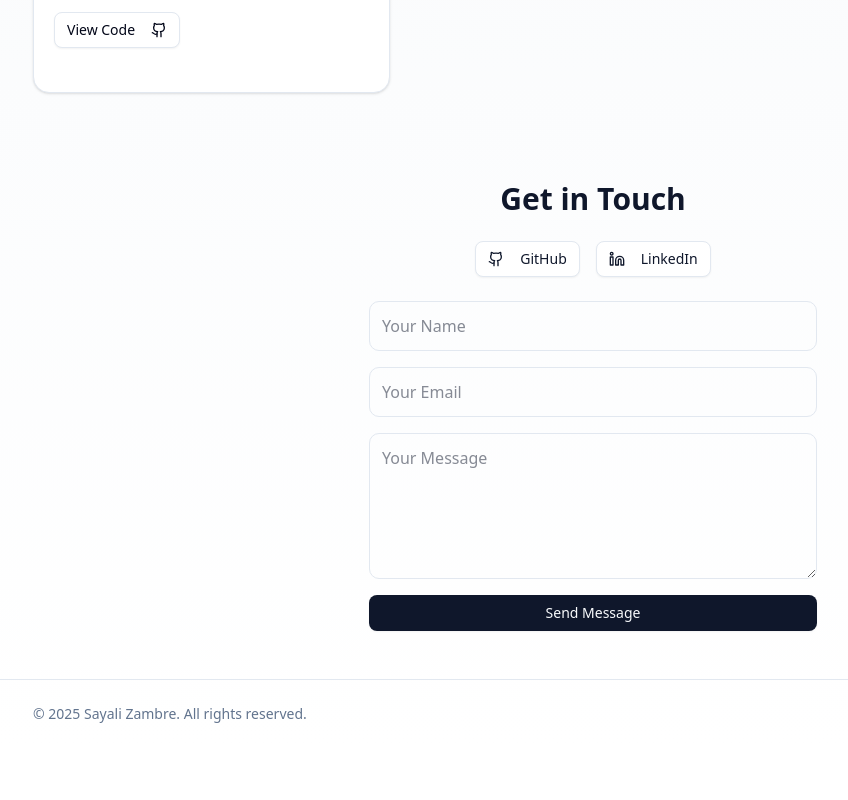
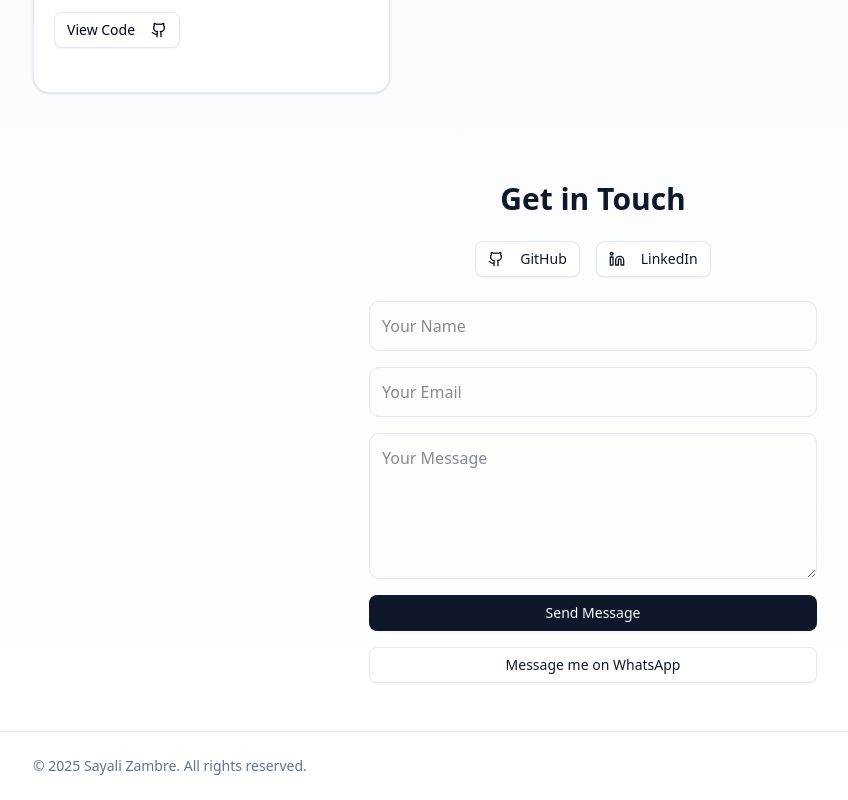
Before and after one commit to sayaliz23/portfolio, a Next.js app: page / in a window 1280 px wide. Shown: the part 1538-2338 px from the top of the page, without its empty margins (47-895 px from the left). Before the commit the page ends 2286 px from the top, so only its background shows below. Built offline with nearby package versions, Linux system fonts and the light colour scheme.

Commit message:
Initial commit

```diff
--- a/src/app/page.tsx
+++ b/src/app/page.tsx
@@ -210,6 +210,9 @@ export default function Portfolio() {
           method="POST"
           className="grid gap-4 w-full max-w-md"
         >
+          {/* hidden subject */}
+          <input type="hidden" name="_subject" value="New message from Portfolio Website" />
+
           <input
             type="text"
             name="name"
@@ -233,6 +236,19 @@ export default function Portfolio() {
           ></textarea>
           <Button type="submit" className="w-full">Send Message</Button>
         </form>
+
+        {/* WhatsApp button */}
+        <div className="mt-4 w-full max-w-md">
+          <Button asChild variant="outline" className="w-full">
+            <a
+              href="https://wa.me/918080603212" // replace with your number including country code
+              target="_blank"
+              rel="noreferrer"
+            >
+              Message me on WhatsApp
+            </a>
+          </Button>
+        </div>
       </section>
 
       {/* Footer */}
```
